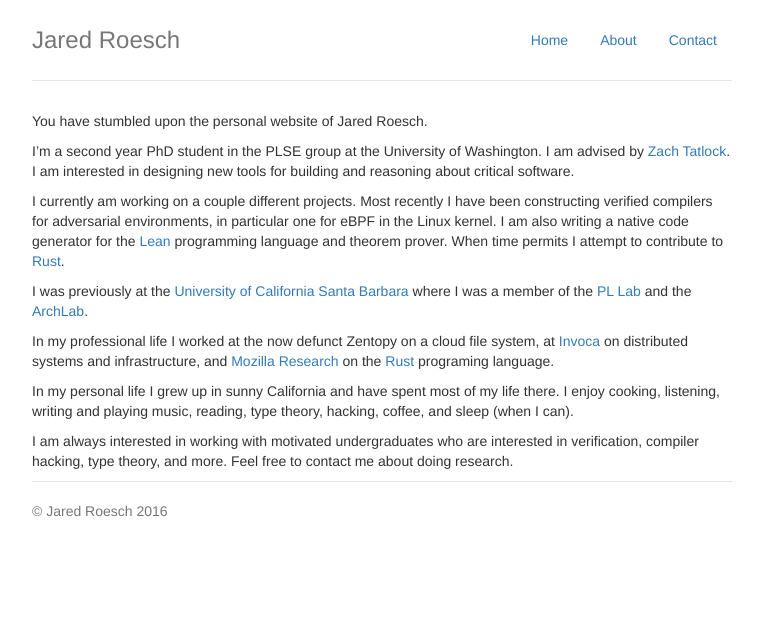
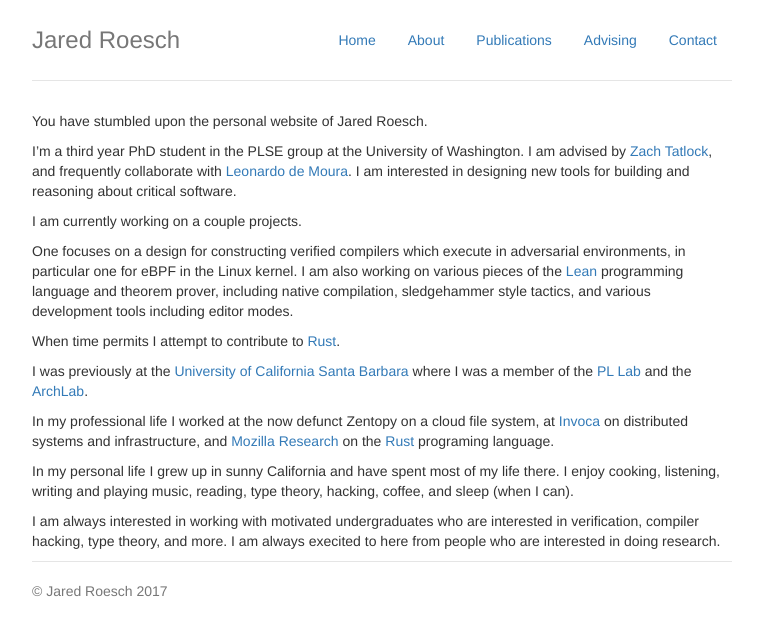
Before and after one commit to jroesch/jroesch.github.io, a Jekyll site: the page built from about_content.md, in a window 1280 px wide. Shown: the top 636 px of the page, without its empty margins (258-1021 px from the left). Built offline with Jekyll 4.4.1, drawn with Linux system fonts in a browser that asks for light colours; our own code applies the rules of GitHub Pages for plain Markdown files.

Commit message:
Add publications and advising

```diff
--- a/_layouts/default.html
+++ b/_layouts/default.html
@@ -22,6 +22,8 @@
           <ul class="nav nav-pills pull-right">
             <li role="presentation"><a href="/">Home</a></li>
             <li role="presentation"><a href="about.html">About</a></li>
+            <li role="presentation"><a href="publications.html">Publications</a></li>
+            <li role="advising"><a href="advising.html">Advising</a></li>
             <li role="presentation"><a href="contact.html">Contact</a></li>
           </ul>
         </nav>
@@ -31,7 +33,7 @@
       {{ content }}
 
       <footer class="footer">
-        <p>&copy; Jared Roesch 2016</p>
+        <p>&copy; Jared Roesch 2017</p>
       </footer>
 
     </div> <!-- /container -->
--- a/about_content.md
+++ b/about_content.md
@@ -1,14 +1,20 @@
 You have stumbled upon the personal website of Jared Roesch.
 
-I'm a second year PhD student in the PLSE group at the University of Washington.
-I am advised by [Zach Tatlock](https://homes.cs.washington.edu/~ztatlock/).
+I'm a third year PhD student in the PLSE group at the University of Washington.
+I am advised by [Zach Tatlock](https://homes.cs.washington.edu/~ztatlock/),
+and frequently collaborate with [Leonardo de Moura](http://leodemoura.github.io/).
 I am interested in designing new tools for building and reasoning about critical
 software.
 
-I currently am working on a couple different projects. Most recently I have
-been constructing verified compilers for adversarial environments,
-in particular one for eBPF in the Linux kernel. I am also writing a native
-code generator for the [Lean](leanprover.github.io) programming language and theorem prover. When time permits I attempt to contribute to [Rust](https://www.rust-lang.org/).
+I am currently working on a couple projects.
+
+One focuses on a design for constructing verified compilers which execute in adversarial
+environments, in particular one for eBPF in the Linux kernel. I am also working on various
+pieces of the [Lean](leanprover.github.io) programming language and theorem prover, including
+native compilation, sledgehammer style tactics, and various development tools including
+editor modes.
+
+When time permits I attempt to contribute to [Rust](https://www.rust-lang.org/).
 
 I was previously at the
 [University of California Santa Barbara](https://www.cs.ucsb.edu/)
@@ -26,5 +32,6 @@
 type theory, hacking, coffee, and sleep (when I can).
 
 I am always interested in working with motivated undergraduates who are
-interested in verification, compiler hacking, type theory, and more. Feel
-free to contact me about doing research.
+interested in verification, compiler hacking, type theory, and more.
+I am always execited to here from people who are interested in
+doing research.
--- a/css/site.scss
+++ b/css/site.scss
@@ -100,3 +100,26 @@
     font-size: 13pt;
     margin-bottom: 25px;
 }
+
+.publications {
+   padding: 25px;
+   padding-bottom: 0px;
+}
+
+.publications .bibtexnumber {
+    padding-right: 5px;
+}
+
+.publications .bibtexitem {
+    font-style: italic;
+    padding-bottom: 20px;
+}
+
+.bibtexitem > blockquote {
+    border-left: none;
+    padding-bottom: 0px
+}
+
+.publications hr {
+    display: none;
+}
```
Also changed, not shown: _includes/publications_tb.html (added, +76 -0 lines), _includes/publications_tb_bib.html (added, +56 -0 lines), advising.md (added, +9 -0 lines), publications.html (added, +7 -0 lines), 1 other file.
